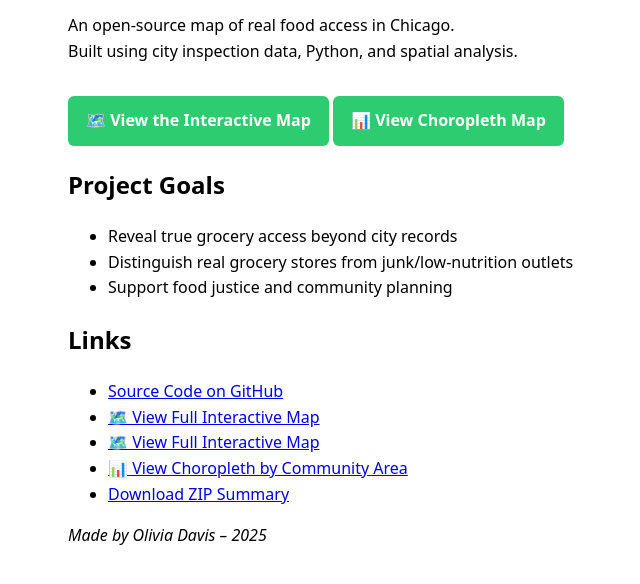
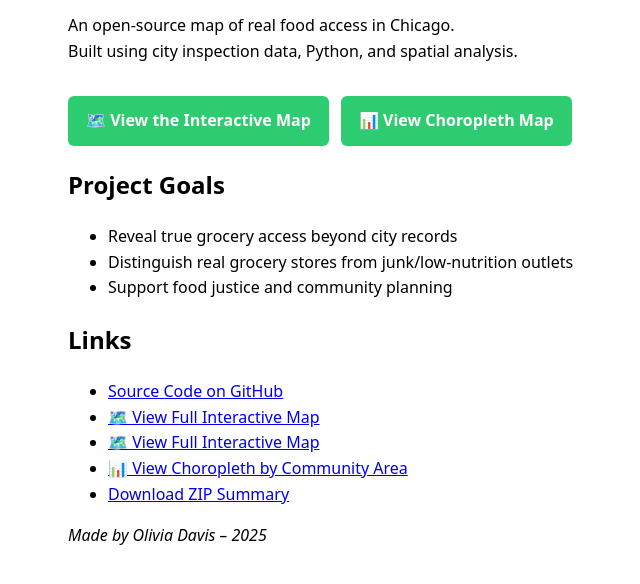
Before and after one commit to oliviadavis593/ChiFoodScape, a plain HTML site: page docs/index.html in a window 1280 px wide. Shown: the part 94-678 px from the top of the page, without its empty margins (212-852 px from the left). Drawn offline with Linux system fonts and the light colour scheme.

Commit message:
README.md + docs/index.html update

```diff
--- a/docs/index.html
+++ b/docs/index.html
@@ -33,8 +33,10 @@
     Built using city inspection data, Python, and spatial analysis.
   </p>
 
-  <a class="button" href="grocery_stores_chicago_map_v1.html" target="_blank">🗺️ View the Interactive Map</a>
-  <a class="button" href="grocery_choropleth_by_area.html" target="_blank">📊 View Choropleth Map</a>
+  <div style="display: flex; gap: 12px; flex-wrap: wrap; margin-top: 16px;">
+    <a class="button" href="grocery_stores_chicago_map_v1.html" target="_blank">🗺️ View the Interactive Map</a>
+    <a class="button" href="grocery_choropleth_by_area.html" target="_blank">📊 View Choropleth Map</a>
+  </div>
 
   <h2>Project Goals</h2>
   <ul>
```
Also changed, not shown: 1 other file.
